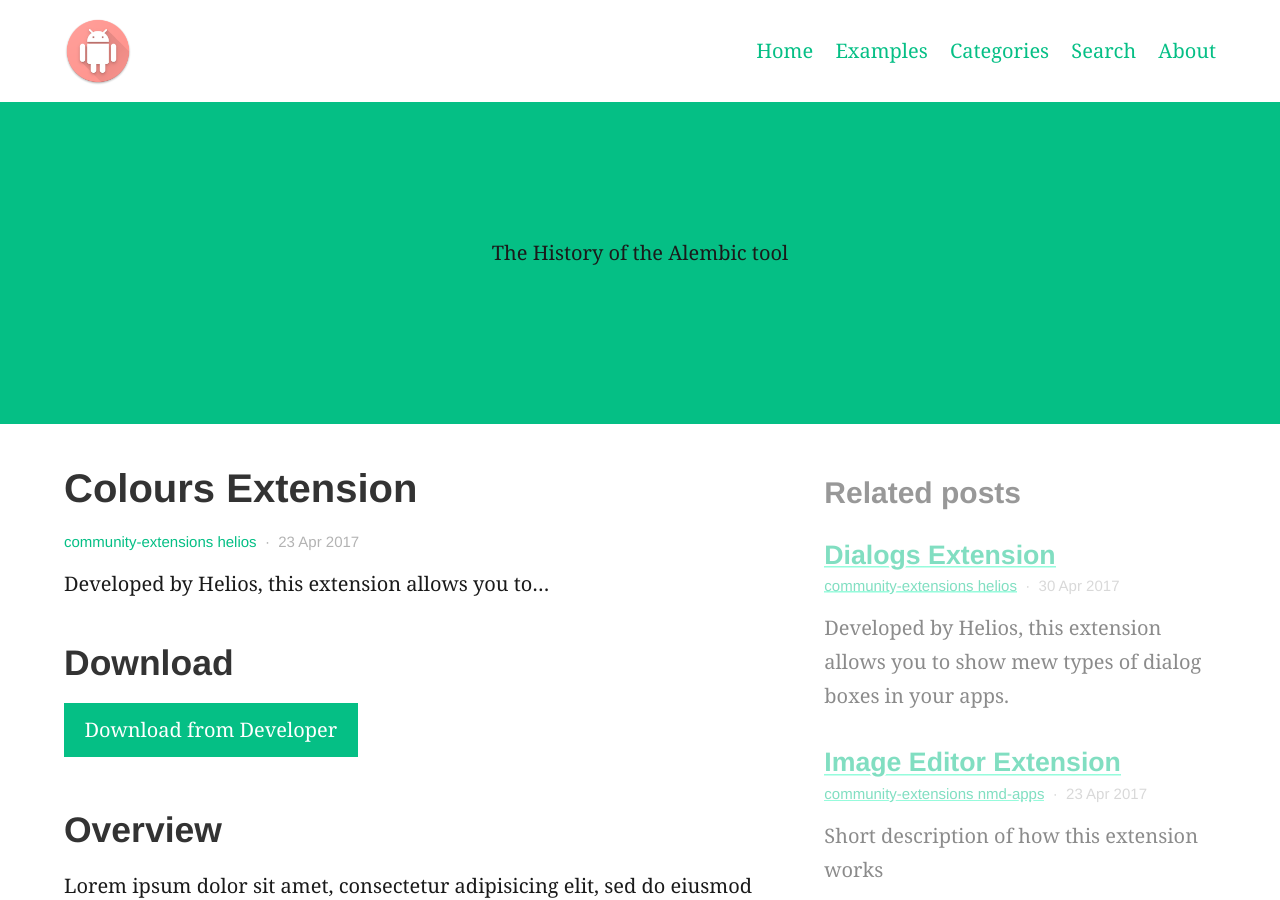
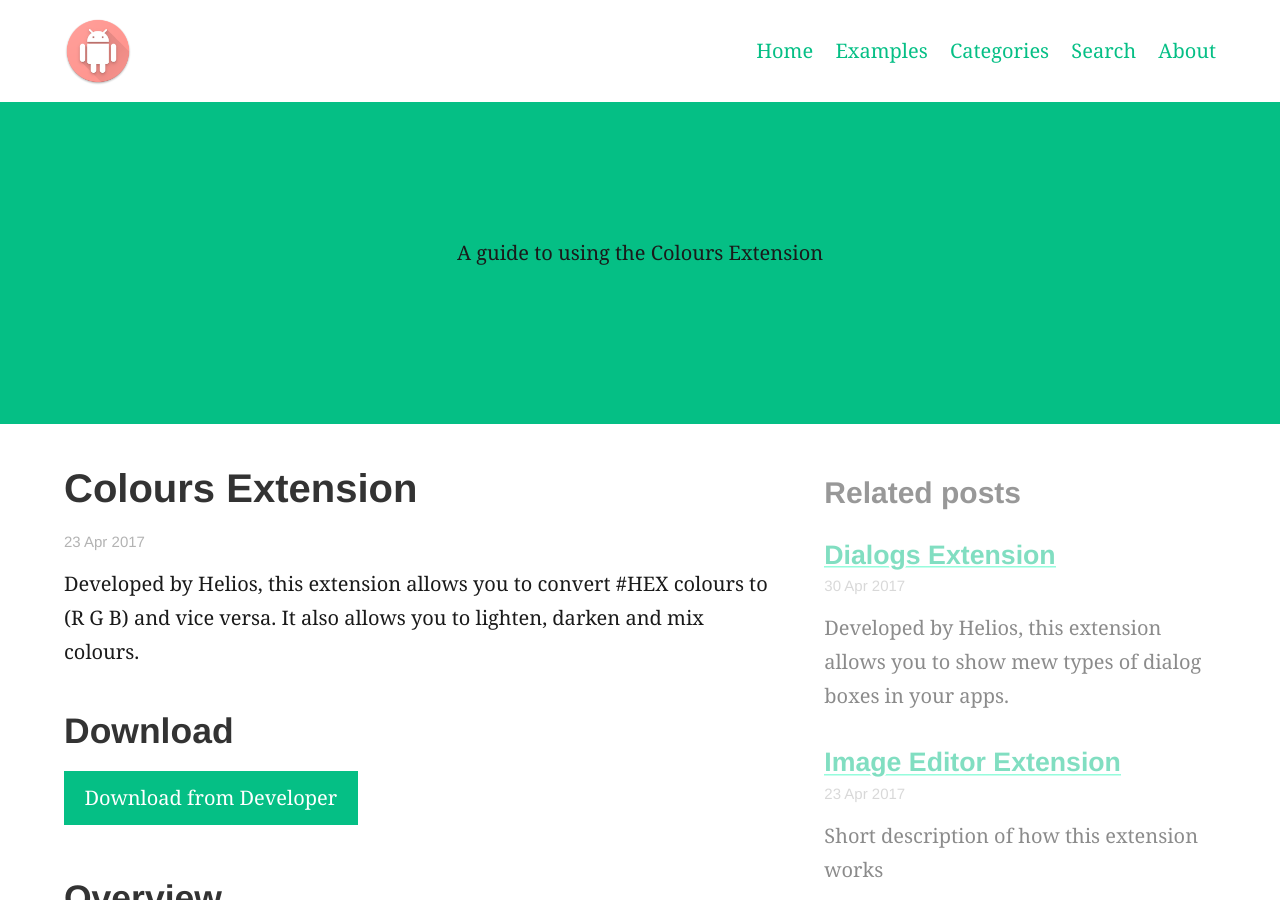
Before and after one commit to domhnallohanlon/thunkable_extensions, a Jekyll site: the page built from _posts/2017-04-23-colours-extension.md, in a window 1280 px wide and 900 px high. Built offline with Jekyll 4.4.1, drawn with Linux system fonts in a browser that asks for light colours; some of the changed text lies outside the part shown.

```diff
--- a/_posts/2017-04-23-colours-extension.md
+++ b/_posts/2017-04-23-colours-extension.md
@@ -1,11 +1,10 @@
 ---
 title: Colours Extension
-category: community-extensions helios
 feature_text: |
-  The History of the Alembic tool
+  A guide to using the Colours Extension
 ---
 
-Developed by Helios, this extension allows you to...
+Developed by Helios, this extension allows you to convert #HEX colours to (R G B) and vice versa. It also allows you to lighten, darken and mix colours.
 
 <!-- more -->
 
--- a/_posts/2017-04-23-free-iap.md
+++ b/_posts/2017-04-23-free-iap.md
@@ -1,6 +1,5 @@
 ---
 title: Free InAppPurchases
-category: Community Extensions Pavitra
 excerpt: |
   This extension allows your users to buy goods directly from your app.
 feature_text: |
--- a/_posts/2017-04-23-image-editor-extension.md
+++ b/_posts/2017-04-23-image-editor-extension.md
@@ -1,6 +1,5 @@
 ---
 title: Image Editor Extension
-category: community-extensions nmd-apps
 feature_image: "https://unsplash.it/1200/400?image=0"
 ---
 
```
Also changed, not shown: _posts/2017-04-30-dialogs-extension.md (+1 -2 lines).
